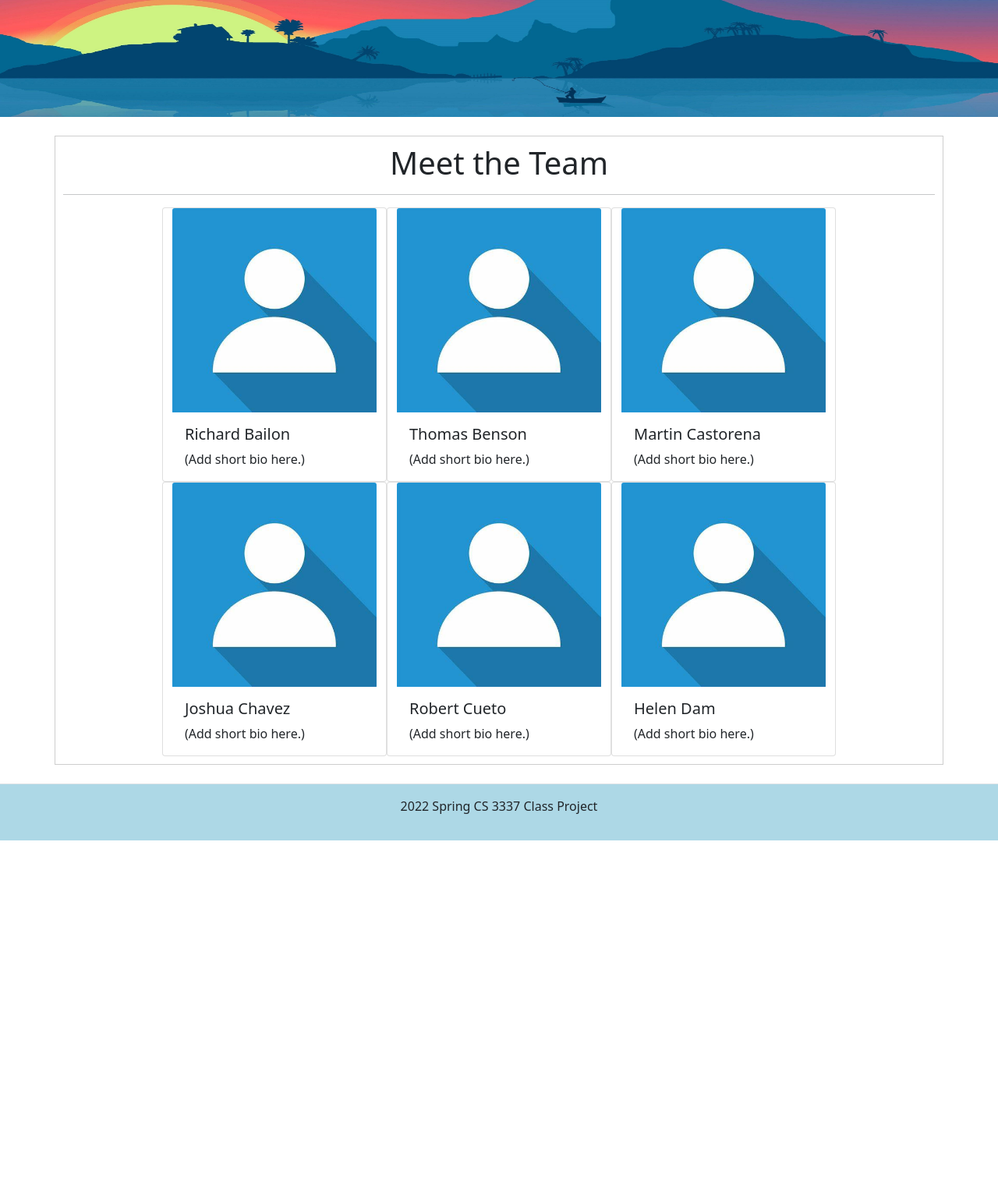
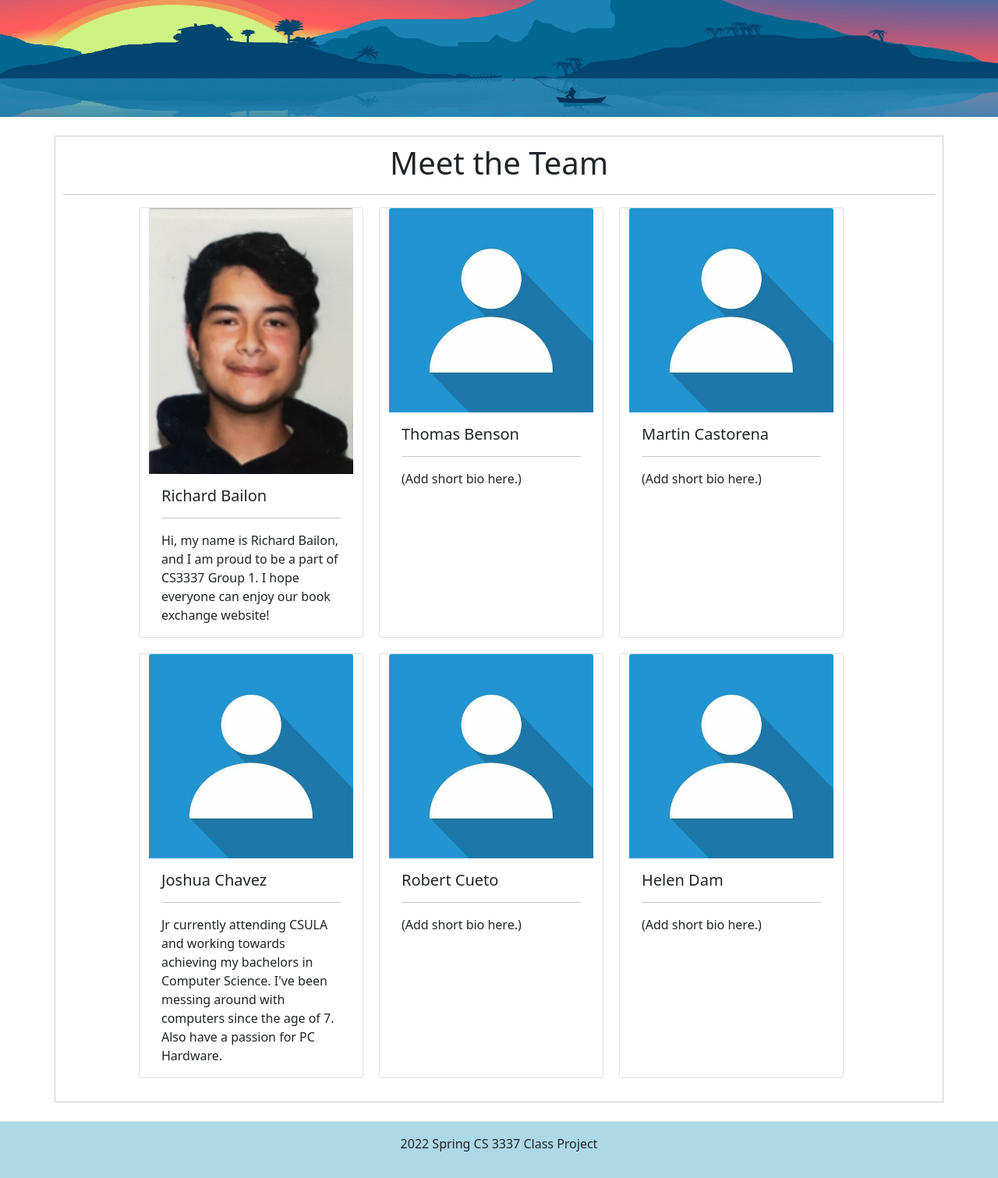
Before and after one commit to MindEvo/BookEx, a Django app: page /aboutus in a window 1280 px wide. Shown: the part 59-1570 px from the top of the page at 78% size. Before the commit the page ends 1137 px from the top, so only its background shows below. Run offline with Django 4.2, Linux system fonts and the light colour scheme.

Commit message:
UI Fixes. Post Rating now has a radio selector.

```diff
--- a/BookEx/templates/bookMng/aboutus.html
+++ b/BookEx/templates/bookMng/aboutus.html
@@ -6,52 +6,56 @@
 <div class="container" style="border:1px solid #cecece; padding:10px">
     <h1 align="center"> Meet the Team </h1><hr>
     <div class="row justify-content-center">
-        <div class="card" style="width: 18rem;">
+        <div class="card" style="width: 18rem; margin-right: 20px; margin-bottom: 20px;">
+            <img src="{% static 'richard.jpg' %}" class="card-img-top" alt="...">
+            <div class="card-body">
+                <h5 class="card-title">Richard Bailon</h5>
+                <hr>
+                <p class="card-text">
+                    Hi, my name is Richard Bailon, and I am proud to be a part of CS3337 Group 1. I hope everyone can enjoy our book exchange website!                </p>
+            </div>
+        </div>
+        <div class="card" style="width: 18rem; margin-right: 20px; margin-bottom: 20px;">
             <img src="{% static 'profile.jpg' %}" class="card-img-top" alt="...">
             <div class="card-body">
-                <h5 class="card-title">Richard Bailon</h5>
+                <h5 class="card-title">Thomas Benson</h5>
+                <hr>
                 <p class="card-text">(Add short bio here.)</p>
             </div>
         </div>
-
-        <div class="card" style="width: 18rem;">
-            <img src="{% static 'profile.jpg' %}" class="card-img-top" alt="...">
-            <div class="card-body">
-                <h5 class="card-title">Thomas Benson</h5>
-                <p class="card-text">(Add short bio here.)</p>
-            </div>
-        </div>
-
-        <div class="card" style="width: 18rem;">
+        <div class="card" style="width: 18rem; margin-right: 20px; margin-bottom: 20px;">
             <img src="{% static 'profile.jpg' %}" class="card-img-top" alt="...">
             <div class="card-body">
                 <h5 class="card-title">Martin Castorena</h5>
+                <hr>
                 <p class="card-text">(Add short bio here.)</p>
             </div>
         </div>
     </div>
-
     <div class="row justify-content-center">
-        <div class="card" style="width: 18rem;">
+        <div class="card" style="width: 18rem; margin-right: 20px; margin-bottom: 20px;">
             <img src="{% static 'profile.jpg' %}" class="card-img-top" alt="...">
             <div class="card-body">
                 <h5 class="card-title">Joshua Chavez</h5>
+                <hr>
+                <p class="card-text">
+                Jr currently attending CSULA and working towards achieving my bachelors in Computer Science. I've been messing around with computers since the age of 7. Also have a passion for PC Hardware.
+                </p>
+            </div>
+        </div>
+        <div class="card" style="width: 18rem; margin-right: 20px; margin-bottom: 20px;">
+            <img src="{% static 'profile.jpg' %}" class="card-img-top" alt="...">
+            <div class="card-body">
+                <h5 class="card-title">Robert Cueto</h5>
+                <hr>
                 <p class="card-text">(Add short bio here.)</p>
             </div>
         </div>
-
-        <div class="card" style="width: 18rem;">
-            <img src="{% static 'profile.jpg' %}" class="card-img-top" alt="...">
-            <div class="card-body">
-                <h5 class="card-title">Robert Cueto</h5>
-                <p class="card-text">(Add short bio here.)</p>
-            </div>
-        </div>
-
-        <div class="card" style="width: 18rem;">
+        <div class="card" style="width: 18rem; margin-right: 20px; margin-bottom: 20px;">
             <img src="{% static 'profile.jpg' %}" class="card-img-top" alt="...">
             <div class="card-body">
                 <h5 class="card-title">Helen Dam</h5>
+                <hr>
                 <p class="card-text">(Add short bio here.)</p>
             </div>
         </div>
--- a/BookEx/templates/bookMng/index.html
+++ b/BookEx/templates/bookMng/index.html
@@ -1,7 +1,6 @@
 {% extends 'base.html' %}
 {% load static %}
 {% block title %} Welcome {% endblock title%}
-
 {% block content %}
 <br>
 <div class="row justify-content-center">
--- a/BookEx/templates/bookMng/postbook.html
+++ b/BookEx/templates/bookMng/postbook.html
@@ -19,11 +19,11 @@
 {% else %}
 <br>
 <div class="row justify-content-center">
-    <div class="card" style="width: 24rem; margin-right: 15px; margin-top: 15px; border: none;">
+    <div class="card" style="width: 24rem; border: none;">
         <img src="{% static 'logo.jpeg' %}" width="100%" height="100%"/>
     </div>
     <div class="card" style="width: 28rem; ">
-        <h1 class="card-title" align="center">Book Information</h1>
+        <h1 class="card-title" align="center">Book Information</h1><hr>
         <form action="" enctype="multipart/form-data" method="post" novalidate>
             <table class="table">
                 {{ form.as_table }}
--- a/BookEx/templates/bookMng/postcomment.html
+++ b/BookEx/templates/bookMng/postcomment.html
@@ -8,7 +8,7 @@
     </div>
     <div class="card" style="width: 24rem; margin-right: 15px; margin-top: 15px;">
         <div class="card-body">
-            <h1 class="card-title" align="center">Add Comment</h1>
+            <h1 class="card-title" align="center">Add Comment</h1><hr><br>
             {% if submitted %}
             <p> Comment Added </p>
             {% else %}
--- a/bookMng/forms.py
+++ b/bookMng/forms.py
@@ -1,3 +1,5 @@
+import select
+
 from django import forms
 from django.forms import ModelForm
 from .models import Book
@@ -23,13 +25,17 @@ class CommentForm(ModelForm):
             'body'
         ]
         labels = {
-            'body' : ''
+            'body': ''
         }
+
+
+CHOICES = {(1, '1'), (2, '2'), (3, '3'), (4, '4'), (5, '5')}
+CHOICES = sorted(CHOICES)
 
 
 class RatingForm(ModelForm):
     class Meta:
         model = Rating
-        fields = [
-            'rating'
-        ]
+        fields = ['rating']
+        labels = {'rating': ''}
+        widgets = {'rating': forms.RadioSelect(choices=CHOICES)}
--- a/bookMng/models.py
+++ b/bookMng/models.py
@@ -1,5 +1,4 @@
 from django.db import models
-
 # Create your models here.
 from django.contrib.auth.models import User
 
@@ -38,7 +37,7 @@ class Comment(models.Model):
 class Rating(models.Model):
     book = models.ForeignKey(Book, related_name="ratings", on_delete=models.CASCADE)
     name = models.CharField(max_length=200)
-    rating = models.IntegerField()
+    rating = models.PositiveIntegerField()
 
     def __str__(self):
         return str(self.book.name + " - " + self.name)
--- a/bookMng/views.py
+++ b/bookMng/views.py
@@ -138,6 +138,13 @@ def postcomment(request, book_id):
 def postrating(request, book_id):
     book = Book.objects.get(id=book_id)
     book.pic_path = book.picture.url[14:]
+    allratings = Rating.objects.filter(book=Book.objects.get(id=book_id))
+
+    if not allratings.filter(name=request.user):
+        rated = False
+    else:
+        rated = True
+
     submitted = False
 
     if request.method == 'POST':
@@ -147,6 +154,7 @@ def postrating(request, book_id):
             try:
                 rating.name = request.user
                 rating.book = Book.objects.get(id=book_id)
+
             except Exception:
                 pass
             rating.save()
@@ -156,4 +164,5 @@ def postrating(request, book_id):
         if 'submitted' in request.GET:
             submitted = True
         return render(request, "bookMng/postrating.html",
-                      {'form': form, 'item_list': MainMenu.objects.all(), 'submitted': submitted, 'book': book})
+                      {'form': form, 'item_list': MainMenu.objects.all(),
+                       'submitted': submitted, 'book': book, 'rated': rated})
```
Also changed, not shown: BookEx/templates/bookMng/book_detail.html (+5 -4 lines), BookEx/templates/bookMng/displaybooks.html (+8 -5 lines), BookEx/templates/bookMng/mybooks.html (+15 -5 lines), BookEx/templates/bookMng/postrating.html (+7 -1 lines), BookEx/static/richard.jpg (added), BookEx/static/uploads/django.jfif (added), BookEx/static/uploads/pythonforeverybody.jpg (added), db.sqlite3.
